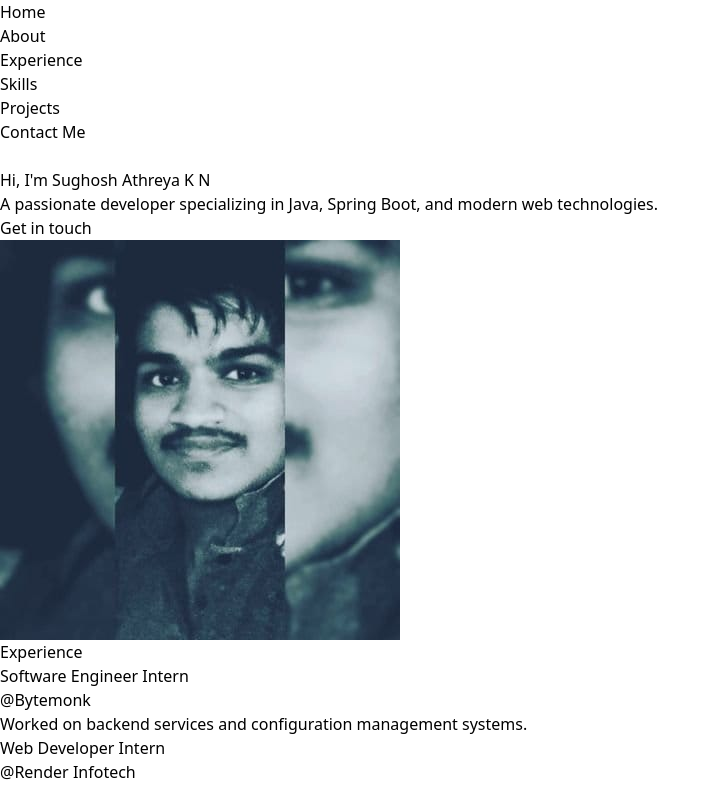
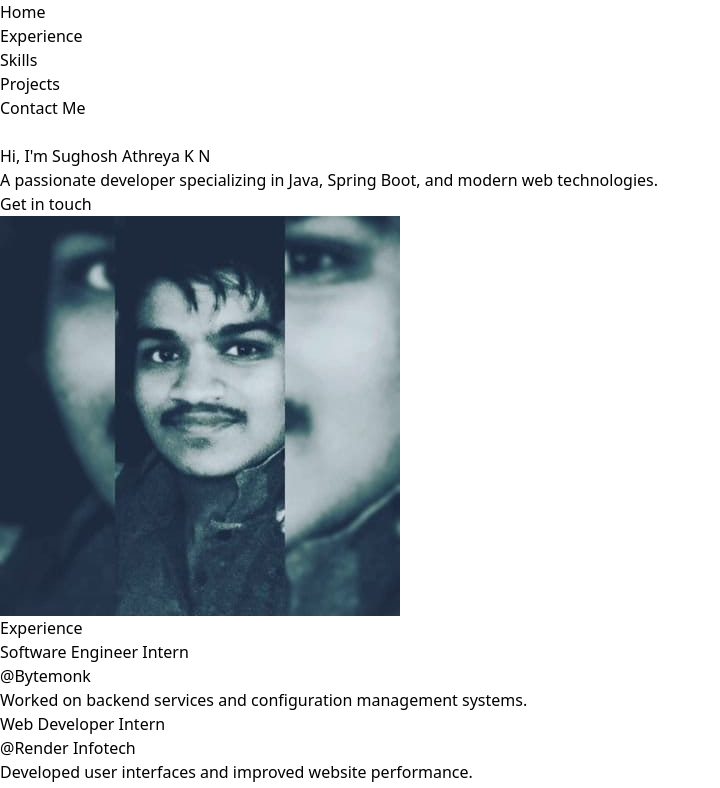
Before and after one commit to Sughosh28/sughosh-athreya-portfolio, a React (Vite) app: page / in a window 1280 px wide. Shown: the top 788 px of the page, without its empty margins (0-720 px from the left). Built offline with nearby package versions, Linux system fonts and the light colour scheme.

Commit message:
small fix

```diff
--- a/src/Components/Header.jsx
+++ b/src/Components/Header.jsx
@@ -5,11 +5,10 @@ const Header = () => {
 
     const listItems = [
         { id: 1, fieldName: "Home", path: "#home" },
-        { id: 2, fieldName: "About", path: "#about" },
-        { id: 3, fieldName: "Experience", path: "#exp" },
-        { id: 4, fieldName: "Skills", path: "#skills" },
-        { id: 5, fieldName: "Projects", path: "#projects" },
-        { id: 6, fieldName: "Contact Me", path: "#contact" },
+        { id: 2, fieldName: "Experience", path: "#exp" },
+        { id: 3, fieldName: "Skills", path: "#skills" },
+        { id: 4, fieldName: "Projects", path: "#projects" },
+        { id: 5, fieldName: "Contact Me", path: "#contact" },
     ];
 
     return (
```
